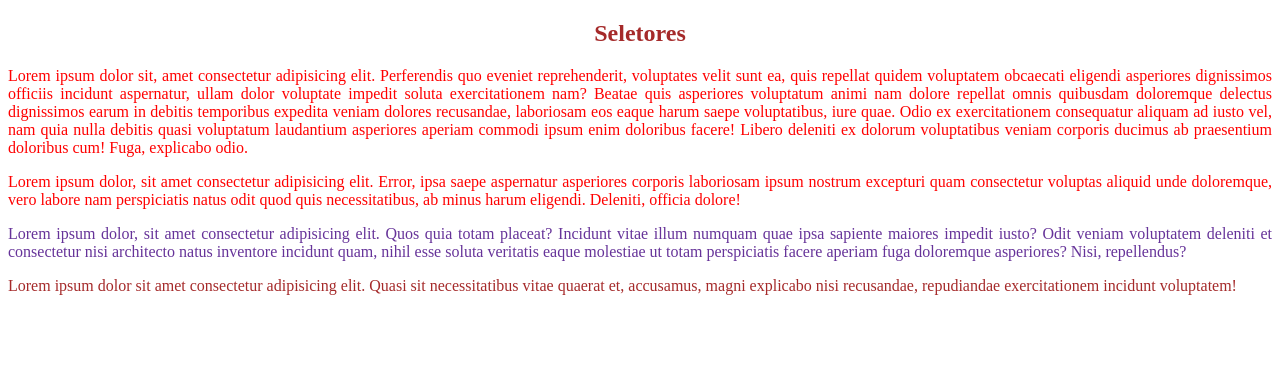
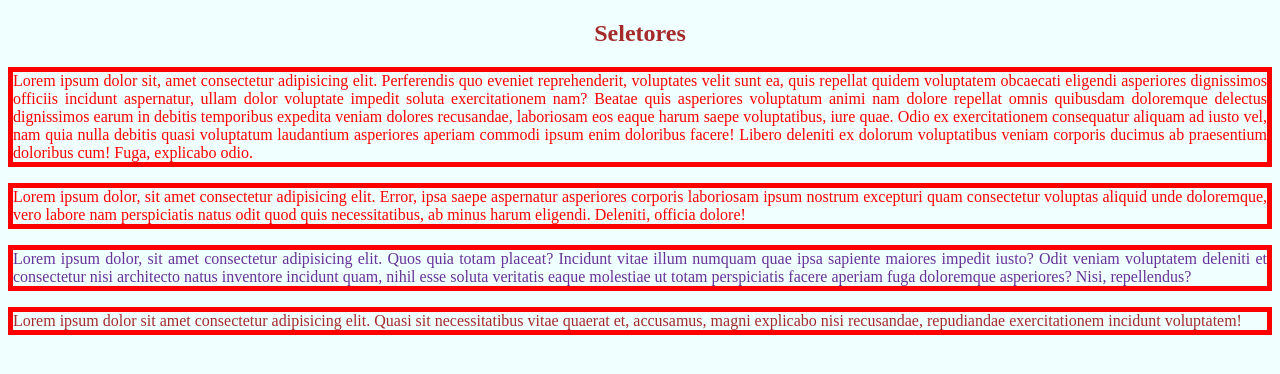
Before and after one commit to Havyner/FADS-ferramentas-de-Desenvolvimento-Web, a plain HTML site: page Aula 1/cssinterno.html in a window 1280 px wide. Drawn offline with Linux system fonts and the light colour scheme.

Commit message:
atualização

```diff
--- a/Aula 1/csslink.css
+++ b/Aula 1/csslink.css
@@ -5,6 +5,7 @@
 p{
     text-align: justify;
     color: red;
+    border: 5px solid red;
 }
 #p{
     color: rebeccapurple;
@@ -12,3 +13,8 @@ p{
 .p{
     color: brown;
 }
+
+/*comentário em css*/
+body{
+    background-color: azure;
+}
```
